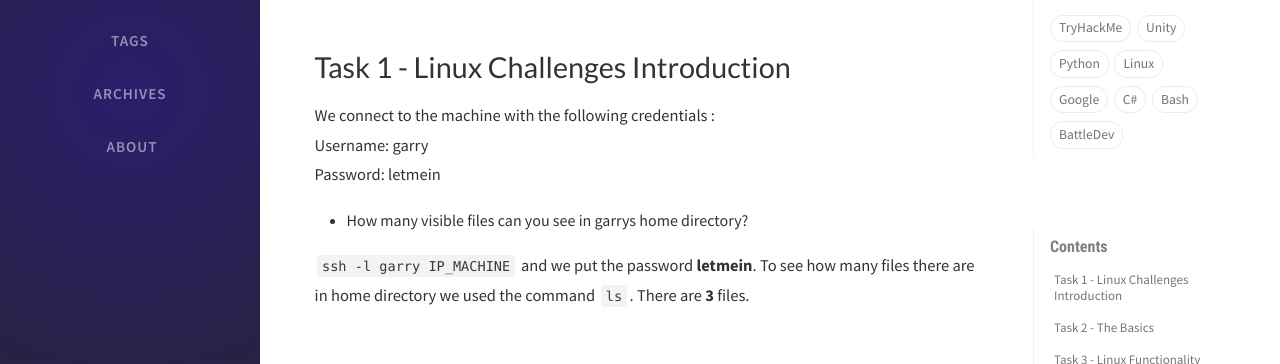
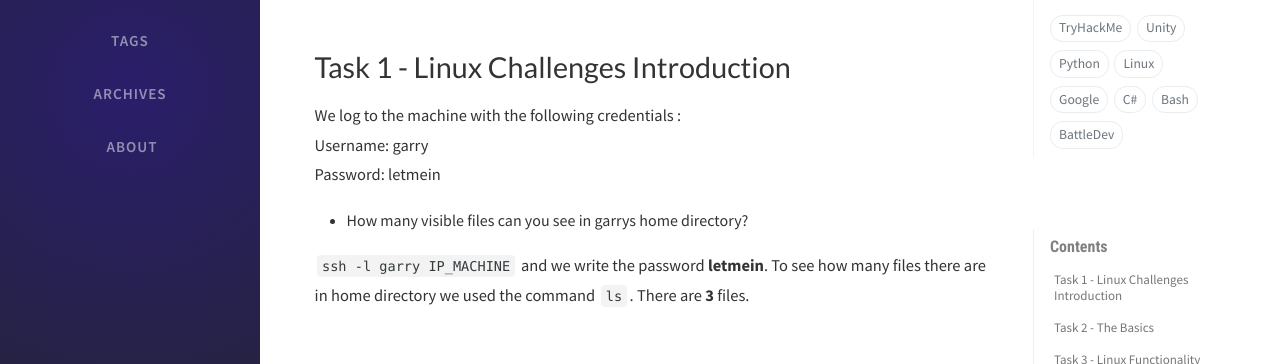
Before and after one commit to Juliette1012/Juliette1012.github.io, a Jekyll site: the page built from _posts/2020-08-28-THM-Linux-Challenges.md, in a window 1280 px wide and 900 px high. Shown: the part 359-723 px from the top of the window. Built offline with Jekyll 4.4.1, drawn with Linux system fonts in a browser that asks for light colours; nearby versions of some CDN libraries; comment, search, counter and statistics services are not loaded.

Commit message:
update post THM Linux Challenges

```diff
--- a/_posts/2020-08-28-THM-Linux-Challenges.md
+++ b/_posts/2020-08-28-THM-Linux-Challenges.md
@@ -11,13 +11,13 @@ It's a write-up about the room : [Try Hack Me - Room : Linux Challenges](https:/
 
 # Task 1 - Linux Challenges Introduction
 
-We connect to the machine with the following credentials :
+We log to the machine with the following credentials :
 Username: garry
 Password: letmein
 
 * How many visible files can you see in garrys home directory?
 
-`ssh -l garry IP_MACHINE` and we put the password **letmein**.
+`ssh -l garry IP_MACHINE` and we write the password **letmein**.
 To see how many files there are in home directory we used the command `ls`. There are **3** files.
 
 # Task 2 - The Basics
```
